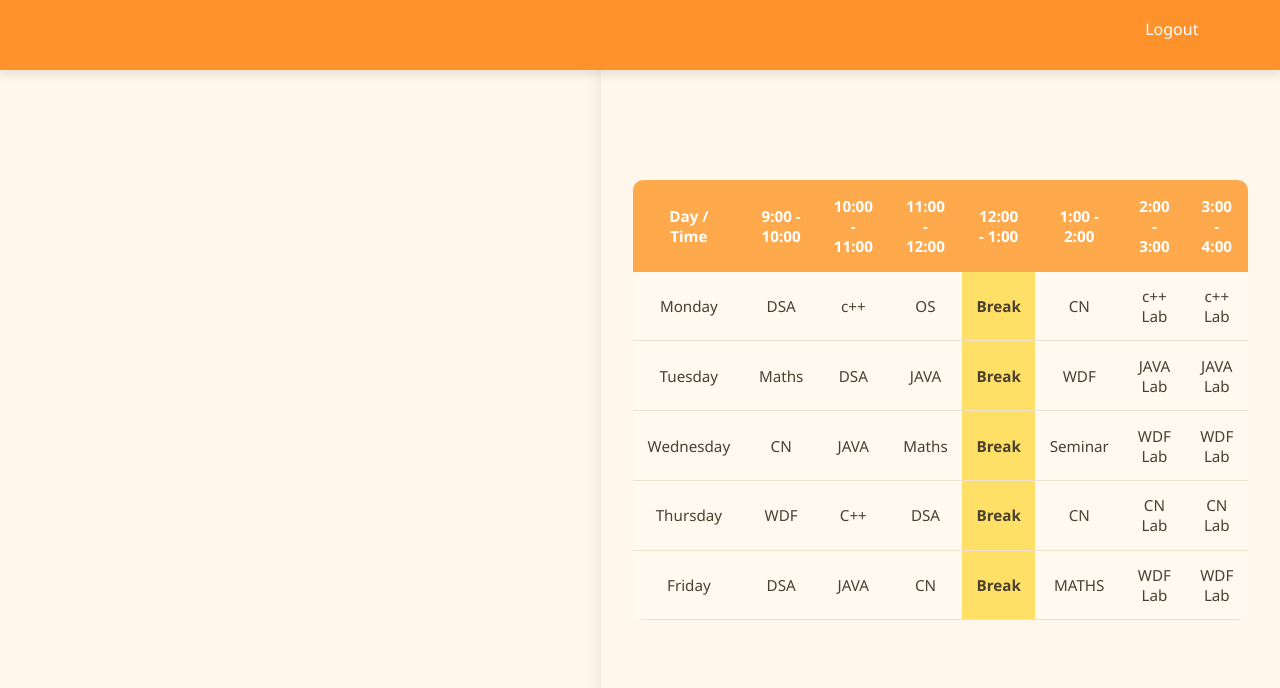
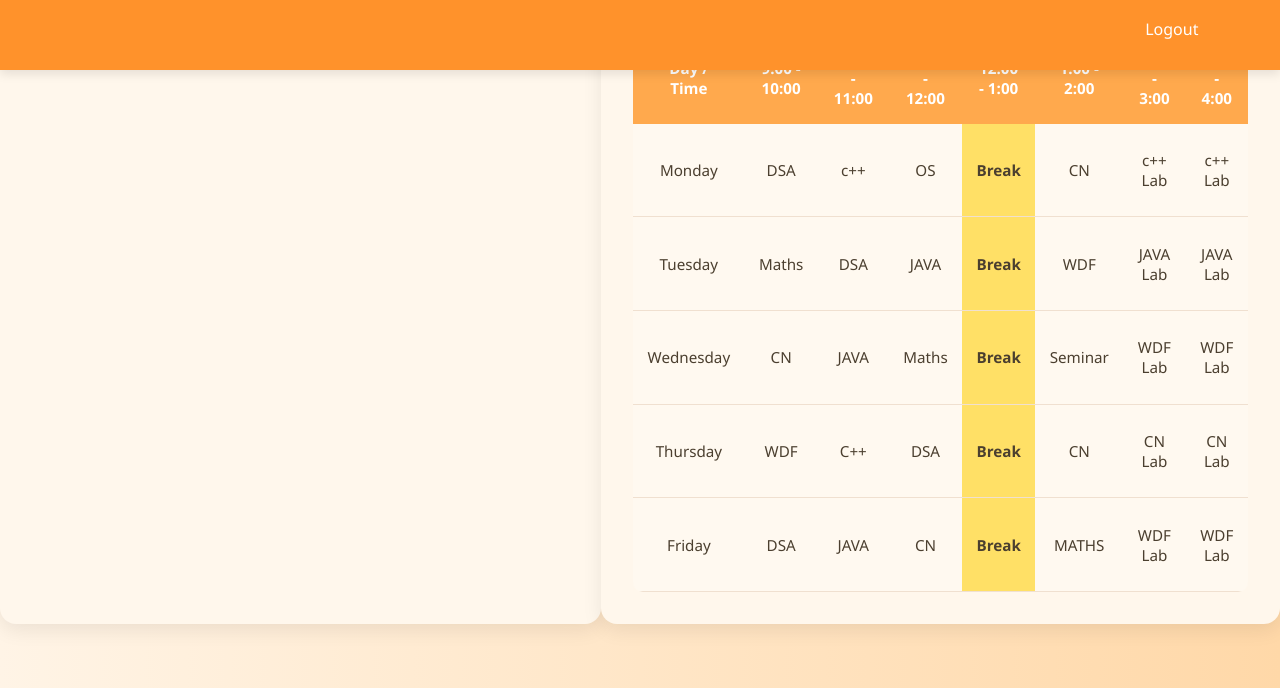
Before and after one commit to 24CS022YASH/practical-1, a plain HTML site: page timetable.html in a window 1280 px wide. Shown: the part 112-800 px from the top of the page. Drawn offline with Linux system fonts and the light colour scheme.

Commit message:
Update timetable.css

```diff
--- a/timetable.css
+++ b/timetable.css
@@ -107,10 +107,9 @@ body {
   padding: 2rem;
   border-radius: 16px;
   box-shadow: 0 6px 20px rgba(0,0,0,0.08);
+
   display: flex;
-  justify-content: center; /* Centers horizontally */
-  align-items: center;     /* Centers vertically */
-  height: 100vh;
+  justify-content: center;
 }
 
 /* Timetable Table */
```
